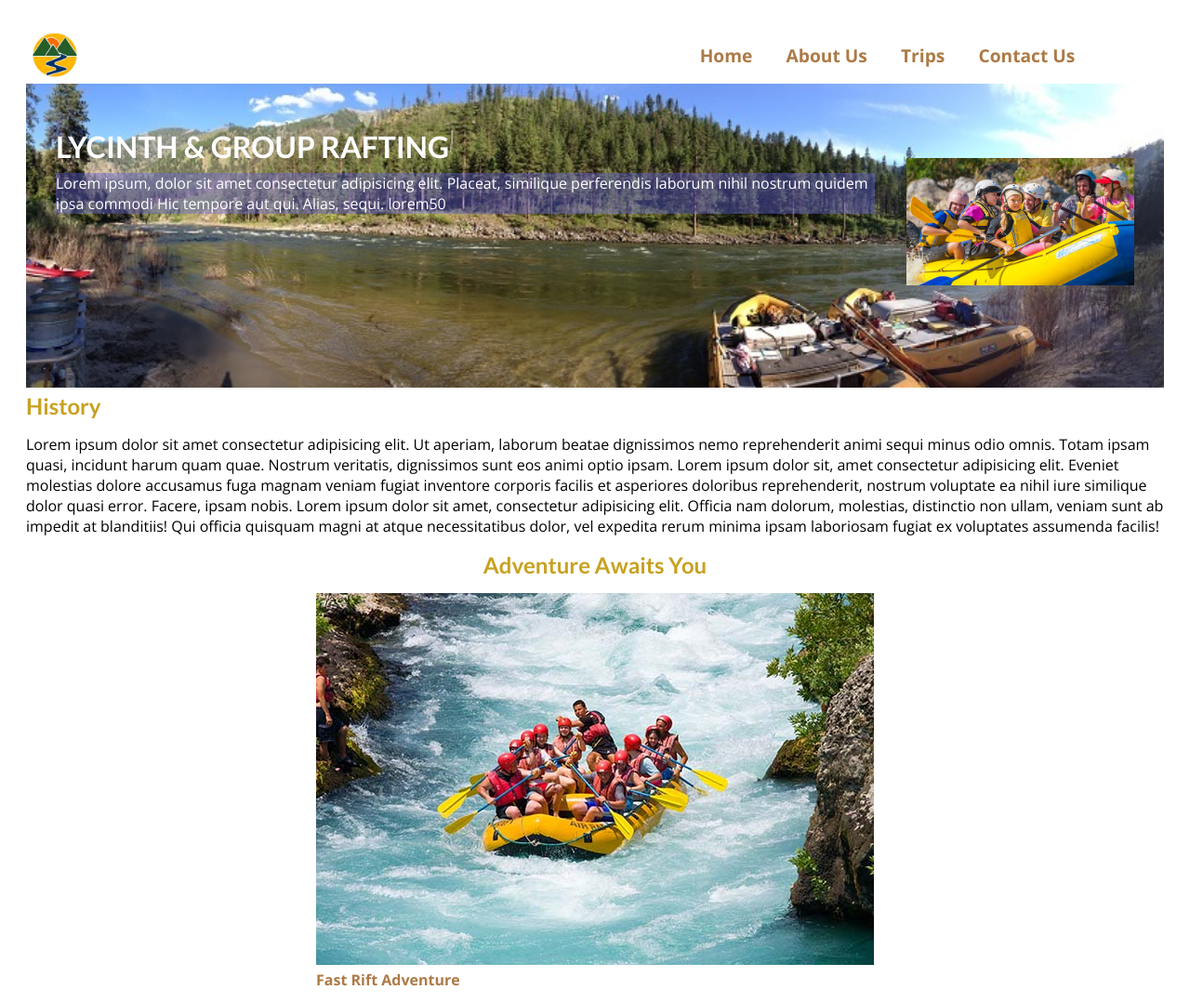
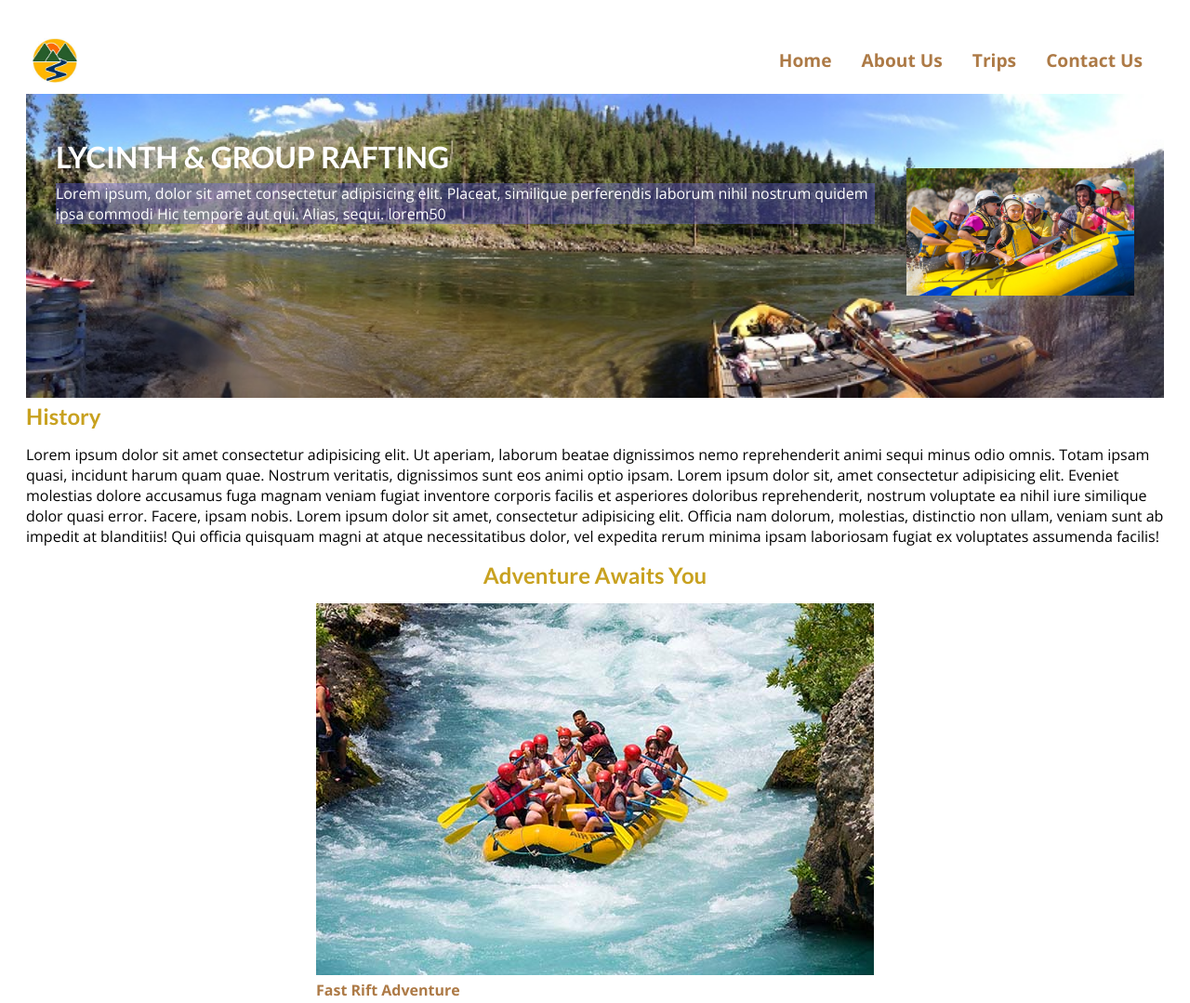
Before and after one commit to VictoryChibueze/wdd130, a plain HTML site: page wwr/about.html in a window 1280 px wide. Shown: the top 1079 px of the page at 93% size. Drawn offline with nearby package versions, Linux system fonts and the light colour scheme.

Commit message:
about us

```diff
--- a/wwr/styles/rafting.css
+++ b/wwr/styles/rafting.css
@@ -31,9 +31,20 @@ h2 {
 p {
   color: var(--font-color);
 }
+header {
+  display: flex;
+  justify-content: space-between;
+  margin: 7px;
+  max-width: 100%;
+}
 header nav {
-  grid-column: 3/4;
-  justify-self: center;
+  display: flex;
+}
+
+header img {
+  width: 3rem;
+  height: auto;
+  align-self: center;
 }
 nav a {
   text-decoration: none;
@@ -42,17 +53,6 @@ nav a {
   font-weight: 700;
   font-size: 1.2rem;
   padding: 1rem;
-}
-header img {
-  width: 3rem;
-  height: auto;
-}
-header {
-  display: grid;
-  grid-template-columns: auto 1fr 1fr;
-  align-items: center;
-  margin: 7px;
-  max-width: 100%;
 }
 article p {
   position: absolute;
```
